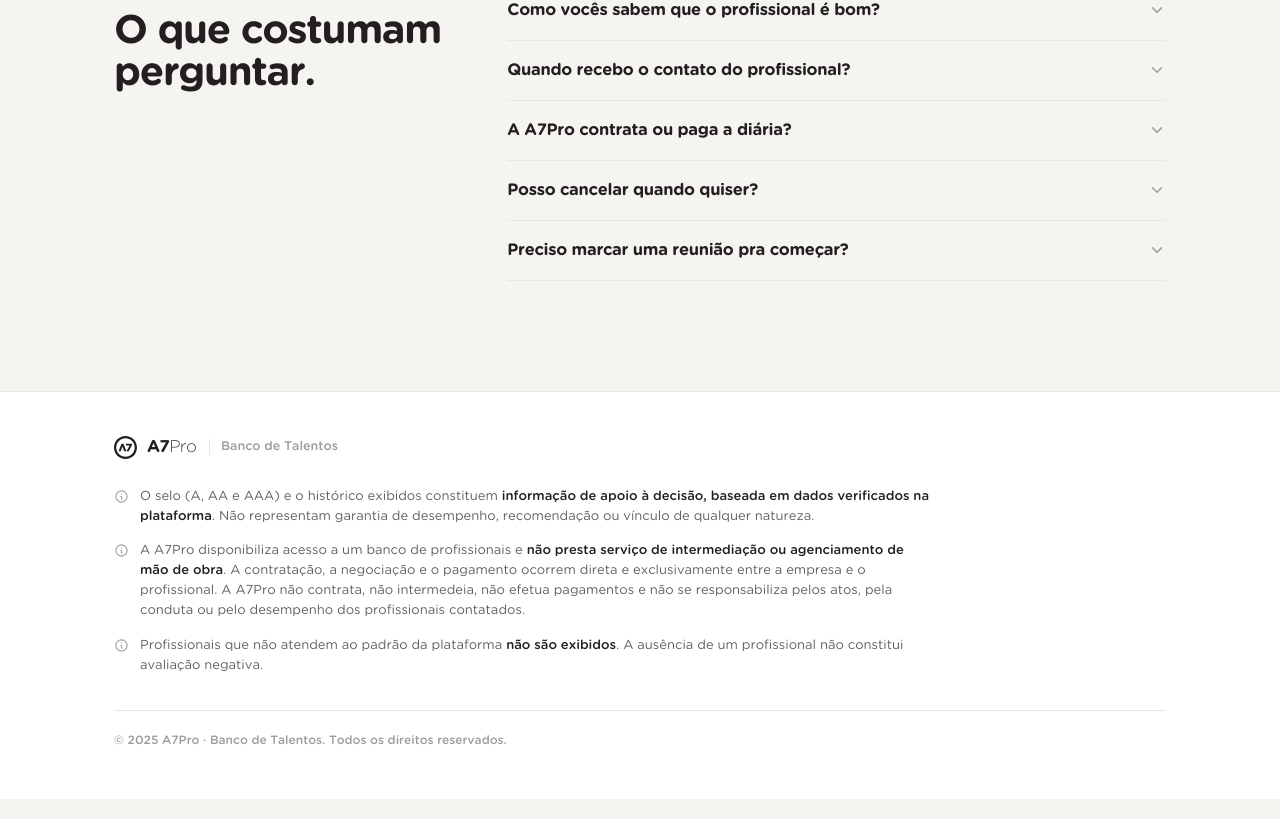
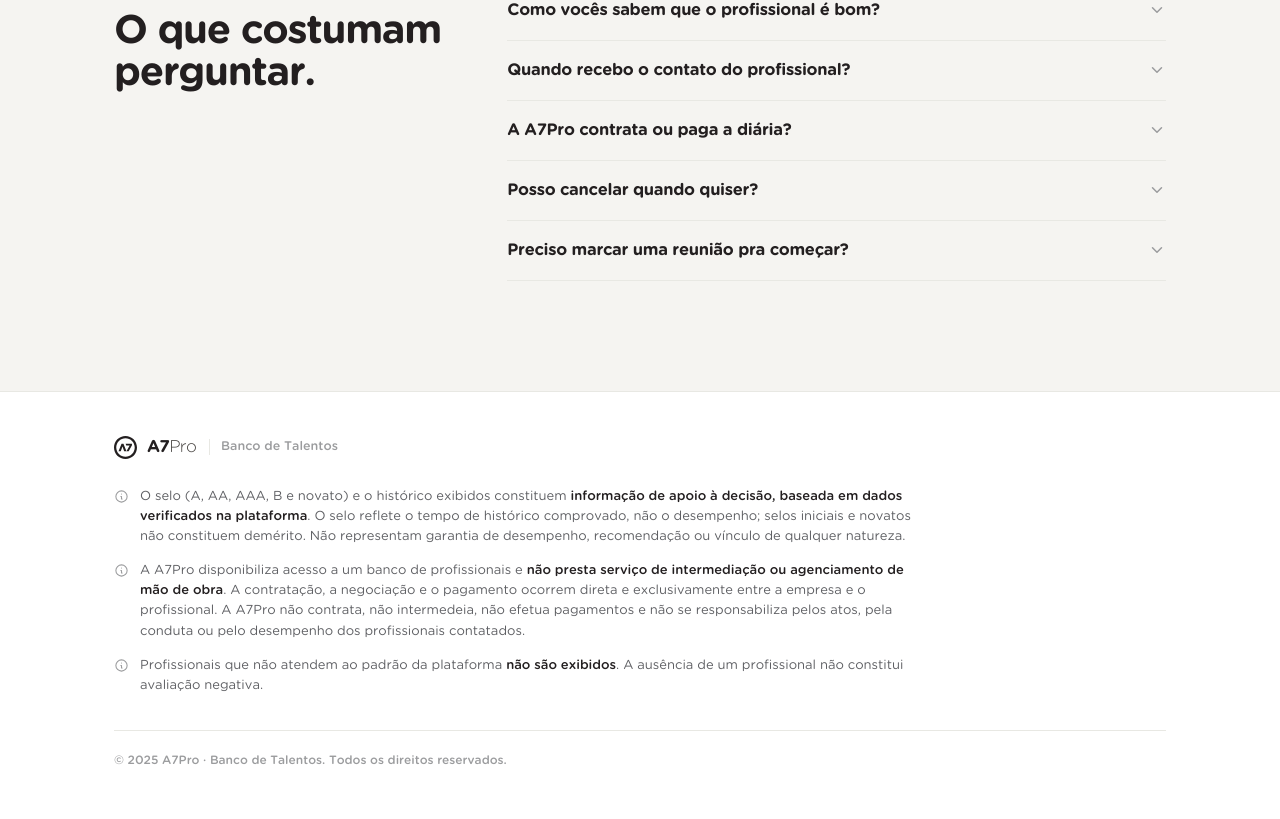
Before and after one commit to grupoa7/a7profissional, a Next.js app: page / in a window 1280 px wide. Shown: the part 4216-5035 px from the top of the page. Built offline with nearby package versions, Linux system fonts and the light colour scheme; no server answers.

Commit message:
v1.3: B e NOVATA na vitrine — app/components/Footer.tsx

```diff
--- a/app/components/Footer.tsx
+++ b/app/components/Footer.tsx
@@ -1,7 +1,7 @@
 import { Logo } from "./Logo";
 
 const notes = [
-  <>O selo (A, AA e AAA) e o histórico exibidos constituem <span style={{ color: "#231F20", fontWeight: 600 }}>informação de apoio à decisão, baseada em dados verificados na plataforma</span>. Não representam garantia de desempenho, recomendação ou vínculo de qualquer natureza.</>,
+  <>O selo (A, AA, AAA, B e novato) e o histórico exibidos constituem <span style={{ color: "#231F20", fontWeight: 600 }}>informação de apoio à decisão, baseada em dados verificados na plataforma</span>. O selo reflete o tempo de histórico comprovado, não o desempenho; selos iniciais e novatos não constituem demérito. Não representam garantia de desempenho, recomendação ou vínculo de qualquer natureza.</>,
   <>A A7Pro disponibiliza acesso a um banco de profissionais e <span style={{ color: "#231F20", fontWeight: 600 }}>não presta serviço de intermediação ou agenciamento de mão de obra</span>. A contratação, a negociação e o pagamento ocorrem direta e exclusivamente entre a empresa e o profissional. A A7Pro não contrata, não intermedeia, não efetua pagamentos e não se responsabiliza pelos atos, pela conduta ou pelo desempenho dos profissionais contatados.</>,
   <>Profissionais que não atendem ao padrão da plataforma <span style={{ color: "#231F20", fontWeight: 600 }}>não são exibidos</span>. A ausência de um profissional não constitui avaliação negativa.</>,
 ];
```
